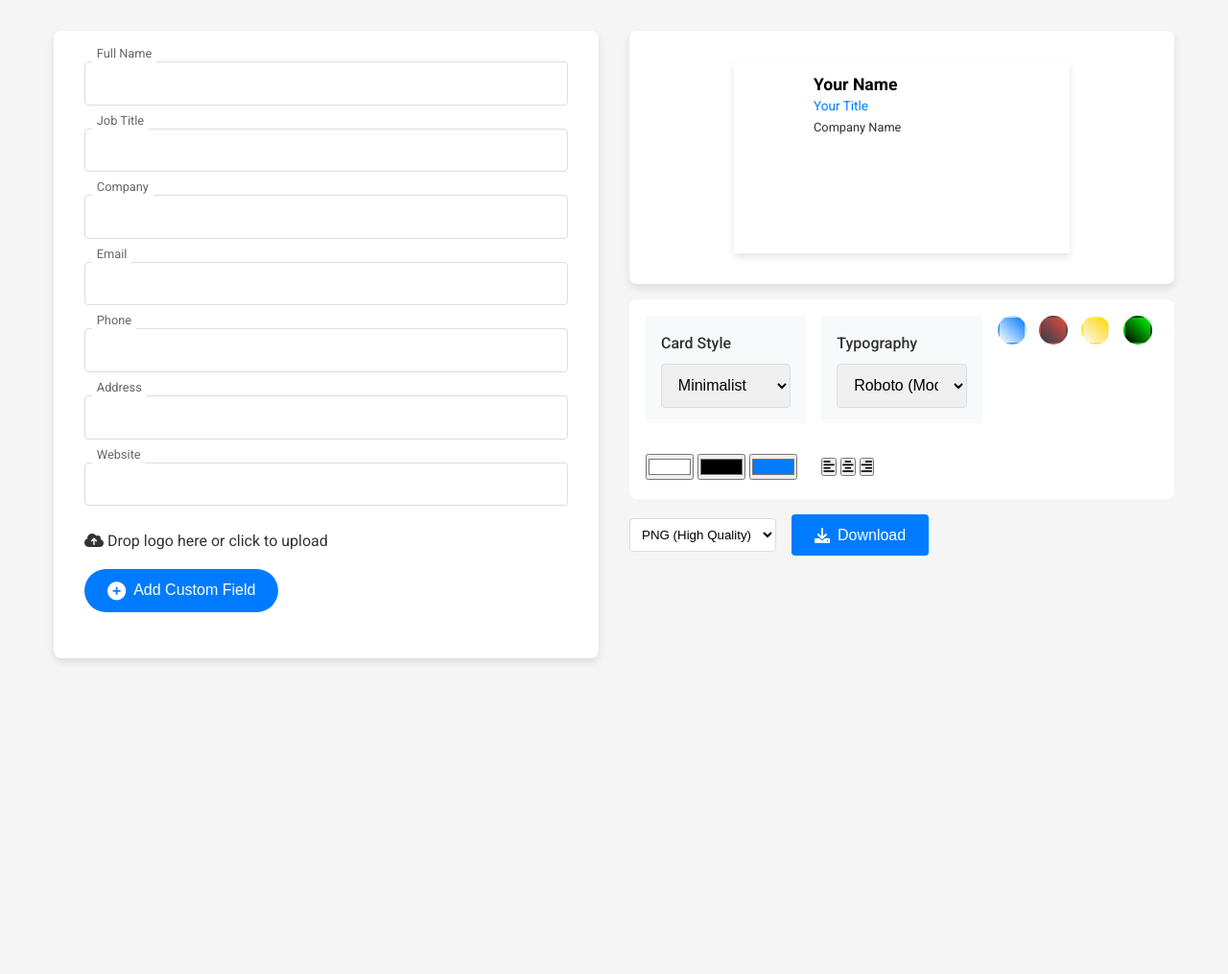
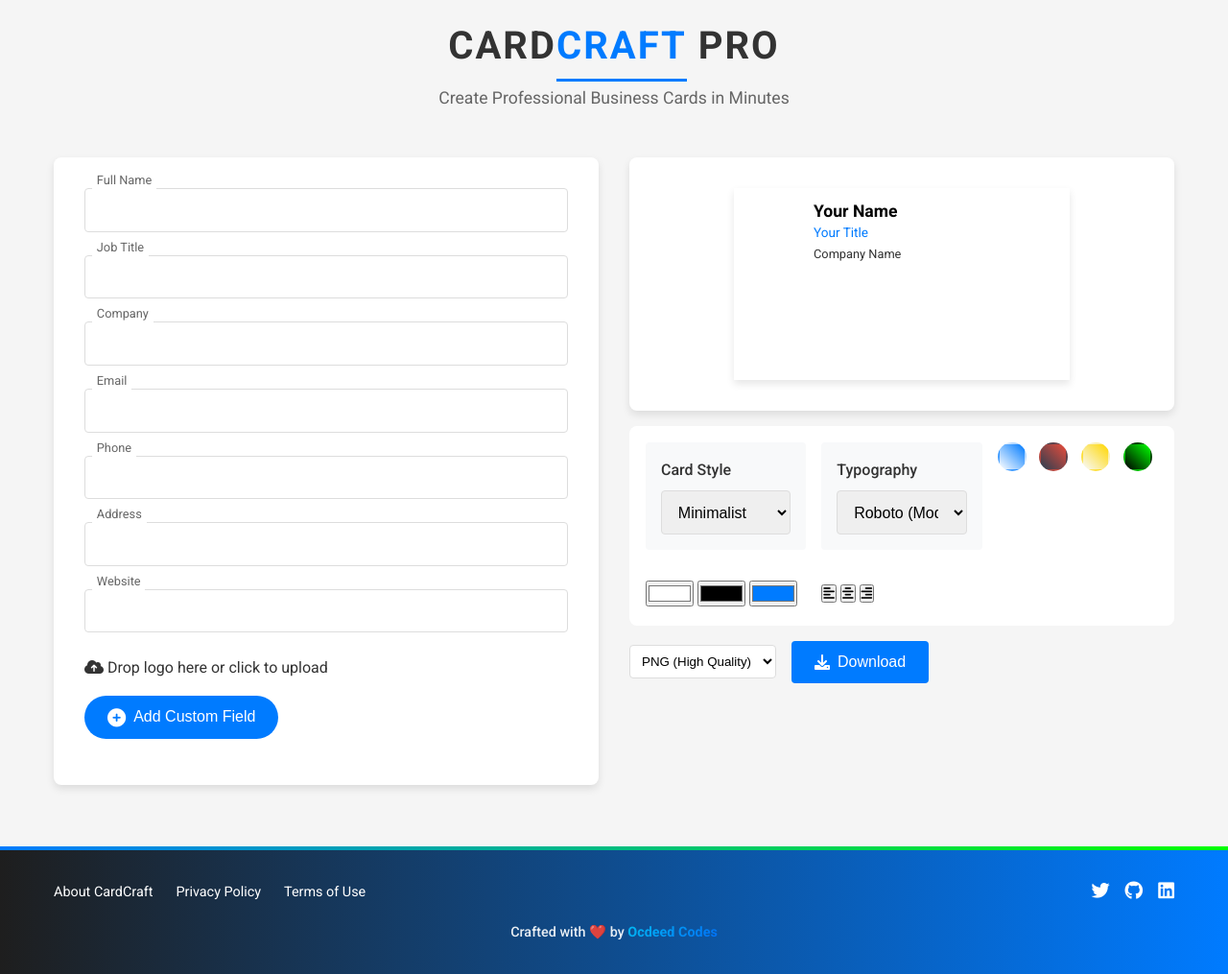
Before and after one commit to Ocdeed/Business-card-generator, a plain HTML site: page index.html in a window 1280 px wide. Shown: the whole page at 96% size. Before the commit the page ends 800 px from the top, so only its background shows below. Drawn offline with nearby package versions, Linux system fonts and the light colour scheme; a script that the page names is missing.

Commit message:
Added footer

```diff
--- a/index.html
+++ b/index.html
@@ -19,6 +19,10 @@
     />
   </head>
   <body>
+    <div class="app-title">
+      <h1>Card<span>Craft</span> Pro</h1>
+      <p>Create Professional Business Cards in Minutes</p>
+    </div>
     <div class="app-container">
       <div class="input-section">
         <form id="cardForm">
@@ -176,6 +180,23 @@
         </div>
       </div>
     </div>
+    <footer class="footer">
+      <div class="footer-content">
+        <div class="footer-links">
+          <a href="#" title="About">About CardCraft</a>
+          <a href="#" title="Privacy">Privacy Policy</a>
+          <a href="#" title="Terms">Terms of Use</a>
+        </div>
+        <div class="footer-social">
+          <a href="#" title="Twitter"><i class="fab fa-twitter"></i></a>
+          <a href="#" title="GitHub"><i class="fab fa-github"></i></a>
+          <a href="#" title="LinkedIn"><i class="fab fa-linkedin"></i></a>
+        </div>
+      </div>
+      <div class="footer-credits">
+        Crafted with ❤️ by <span>Ocdeed Codes</span>
+      </div>
+    </footer>
     <script src="https://cdnjs.cloudflare.com/ajax/libs/html2canvas/1.4.1/html2canvas.min.js"></script>
     <script src="https://cdnjs.cloudflare.com/ajax/libs/qrcodejs/1.0.0/qrcode.min.js"></script>
     <script src="script.js"></script>
--- a/styles.css
+++ b/styles.css
@@ -27,6 +27,53 @@ body {
   max-width: 1200px;
   margin: 2rem auto;
   padding: 0 1rem;
+}
+
+.app-title {
+  text-align: center;
+  margin-bottom: 2rem;
+  position: relative;
+  padding: 1rem 0;
+}
+
+.app-title h1 {
+  font-size: 2.5rem;
+  font-weight: 700;
+  color: var(--text-dark);
+  text-transform: uppercase;
+  letter-spacing: 2px;
+  margin: 0;
+}
+
+.app-title span {
+  color: var(--primary);
+  position: relative;
+  display: inline-block;
+}
+
+.app-title span::after {
+  content: "";
+  position: absolute;
+  bottom: -5px;
+  left: 0;
+  width: 100%;
+  height: 3px;
+  background: var(--primary);
+  transform: scaleX(0);
+  transform-origin: right;
+  transition: transform 0.3s ease;
+}
+
+.app-title:hover span::after {
+  transform: scaleX(1);
+  transform-origin: left;
+}
+
+.app-title p {
+  font-size: 1.1rem;
+  color: #666;
+  margin-top: 0.5rem;
+  font-weight: 300;
 }
 
 /* Form Styles */
@@ -666,3 +713,111 @@ body {
   margin: 0;
   padding: 0;
 }
+
+.footer {
+  margin-top: 4rem;
+  padding: 2rem 0;
+  background: linear-gradient(to right, var(--bg-dark), var(--primary));
+  color: var(--text-light);
+  text-align: center;
+  position: relative;
+  overflow: hidden;
+}
+
+.footer::before {
+  content: "";
+  position: absolute;
+  top: 0;
+  left: 0;
+  right: 0;
+  height: 4px;
+  background: linear-gradient(
+    to right,
+    var(--primary),
+    var(--accent-color, #00ff00)
+  );
+  animation: shimmer 2s infinite linear;
+}
+
+.footer-content {
+  max-width: 1200px;
+  margin: 0 auto;
+  padding: 0 1rem;
+  display: flex;
+  justify-content: space-between;
+  align-items: center;
+  flex-wrap: wrap;
+  gap: 1rem;
+}
+
+.footer-links {
+  display: flex;
+  gap: 1.5rem;
+}
+
+.footer-links a {
+  color: var(--text-light);
+  text-decoration: none;
+  font-size: 0.9rem;
+  transition: color 0.3s ease;
+}
+
+.footer-links a:hover {
+  color: var(--primary);
+}
+
+.footer-social {
+  display: flex;
+  gap: 1rem;
+}
+
+.footer-social a {
+  color: var(--text-light);
+  font-size: 1.2rem;
+  transition: transform 0.3s ease;
+}
+
+.footer-social a:hover {
+  transform: translateY(-3px);
+}
+
+.footer-credits {
+  margin-top: 1rem;
+  font-size: 0.9rem;
+  opacity: 0.9;
+  font-weight: 500;
+}
+
+.footer-credits span {
+  background: linear-gradient(135deg, #00c6ff, #0072ff);
+  -webkit-background-clip: text;
+  -webkit-text-fill-color: transparent;
+  font-weight: 700;
+}
+
+@keyframes shimmer {
+  from {
+    transform: translateX(-100%);
+  }
+  to {
+    transform: translateX(100%);
+  }
+}
+
+/* Responsive footer */
+@media (max-width: 600px) {
+  .footer-content {
+    flex-direction: column;
+    text-align: center;
+    gap: 1.5rem;
+  }
+
+  .footer-links {
+    flex-direction: column;
+    gap: 0.5rem;
+  }
+
+  .footer-credits {
+    margin-top: 1.5rem;
+  }
+}
```
